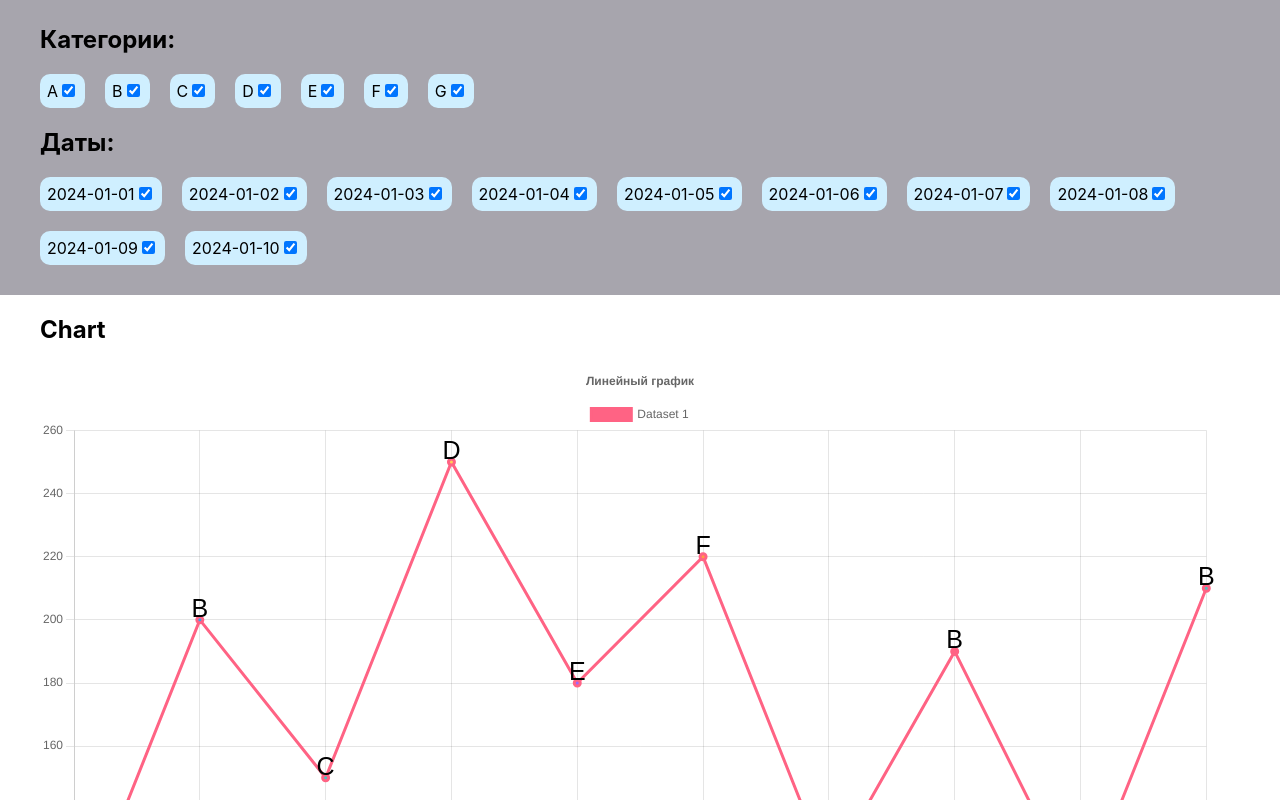
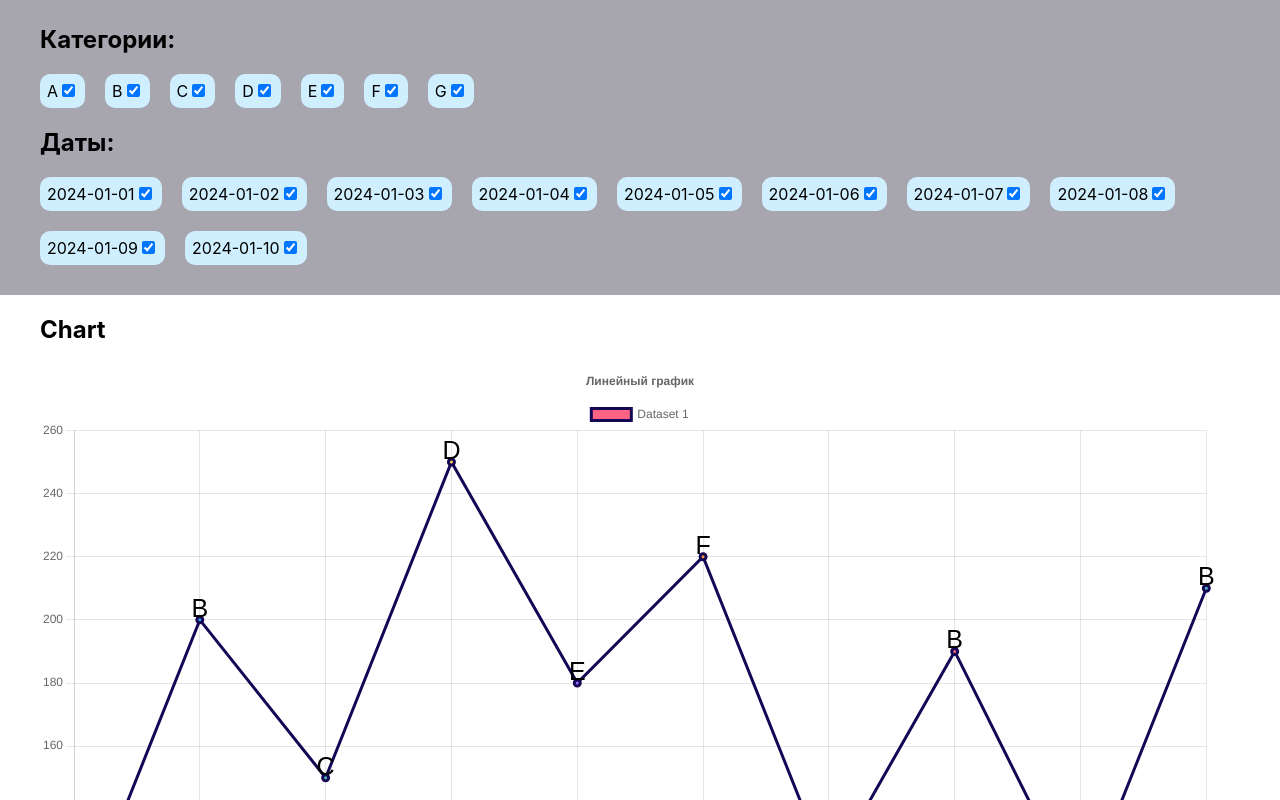
Before and after one commit to garold664/react-charts, a React (Create React App) app: page / in a window 1280 px wide. Shown: the top 800 px of the page. Built offline with nearby package versions, Linux system fonts and the light colour scheme.

Commit message:
clean up

```diff
--- a/src/App.jsx
+++ b/src/App.jsx
@@ -91,10 +91,9 @@ function App() {
       {
         label: 'Dataset 1',
         data: filteredData.map((d) => d.value),
-        // backgroundColor: 'rgba(255, 99, 132, 0.2)',
         backgroundColor: Object.values(categoryColors),
         hoverOffset: 1,
-        borderColor: 'rgba(255, 99, 132, 1)',
+        borderColor: 'rgb(22, 7, 86)',
         borderWidth: 3,
         categories: filteredData.map((d) => d.category),
       },
--- a/src/components/ChartModule.jsx
+++ b/src/components/ChartModule.jsx
@@ -32,6 +32,13 @@ export default function ChartModule({
 }) {
   // console.log(data);
 
+  let title = 'Линейный график';
+  if (chartType === 'bar') {
+    title = 'Столбчатая диаграмма';
+  } else if (chartType === 'pie') {
+    title = 'Круговая диаграмма';
+  }
+
   const options = {
     responsive: true,
     plugins: {
@@ -40,7 +47,7 @@ export default function ChartModule({
       },
       title: {
         display: true,
-        text: 'Линейный график',
+        text: title,
       },
       tooltip: {
         callbacks: {
@@ -55,11 +62,7 @@ export default function ChartModule({
       customLabels: {
         id: 'categoryLabels',
         afterDatasetsDraw(chart, args, options) {
-          const {
-            ctx,
-            chartArea: { top, bottom, left, right },
-            scales,
-          } = chart;
+          const { ctx } = chart;
           const dataset = chart.data.datasets[0];
           const meta = chart.getDatasetMeta(0);
 
@@ -67,7 +70,6 @@ export default function ChartModule({
           meta.data.forEach((dataPoint, index) => {
             const { x, y } = dataPoint.tooltipPosition();
             const category = dataset.categories[index];
-            // console.log(dataset.categories);
 
             ctx.font = '25px Arial';
             ctx.fillStyle = categoryColors[category] || 'black';
```
